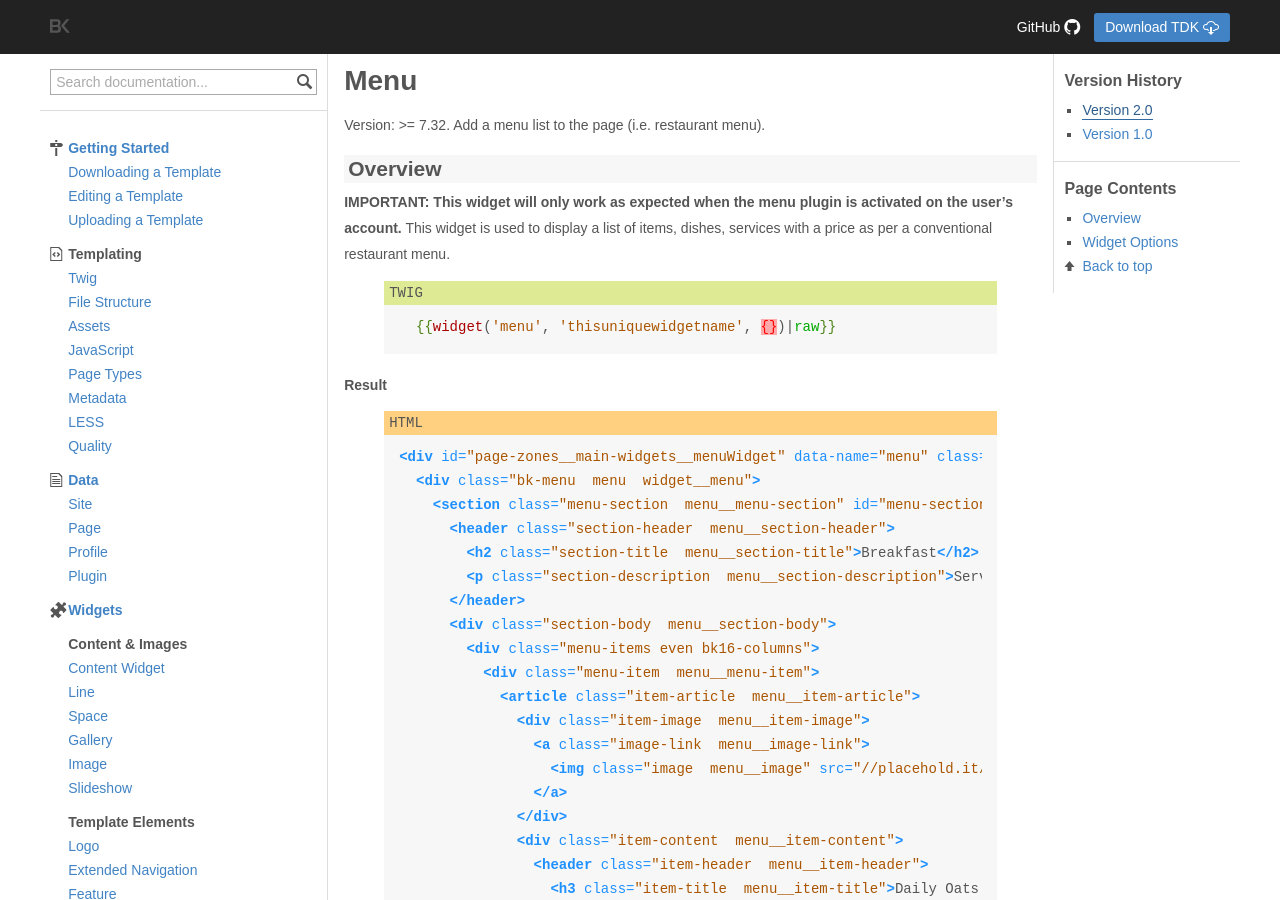
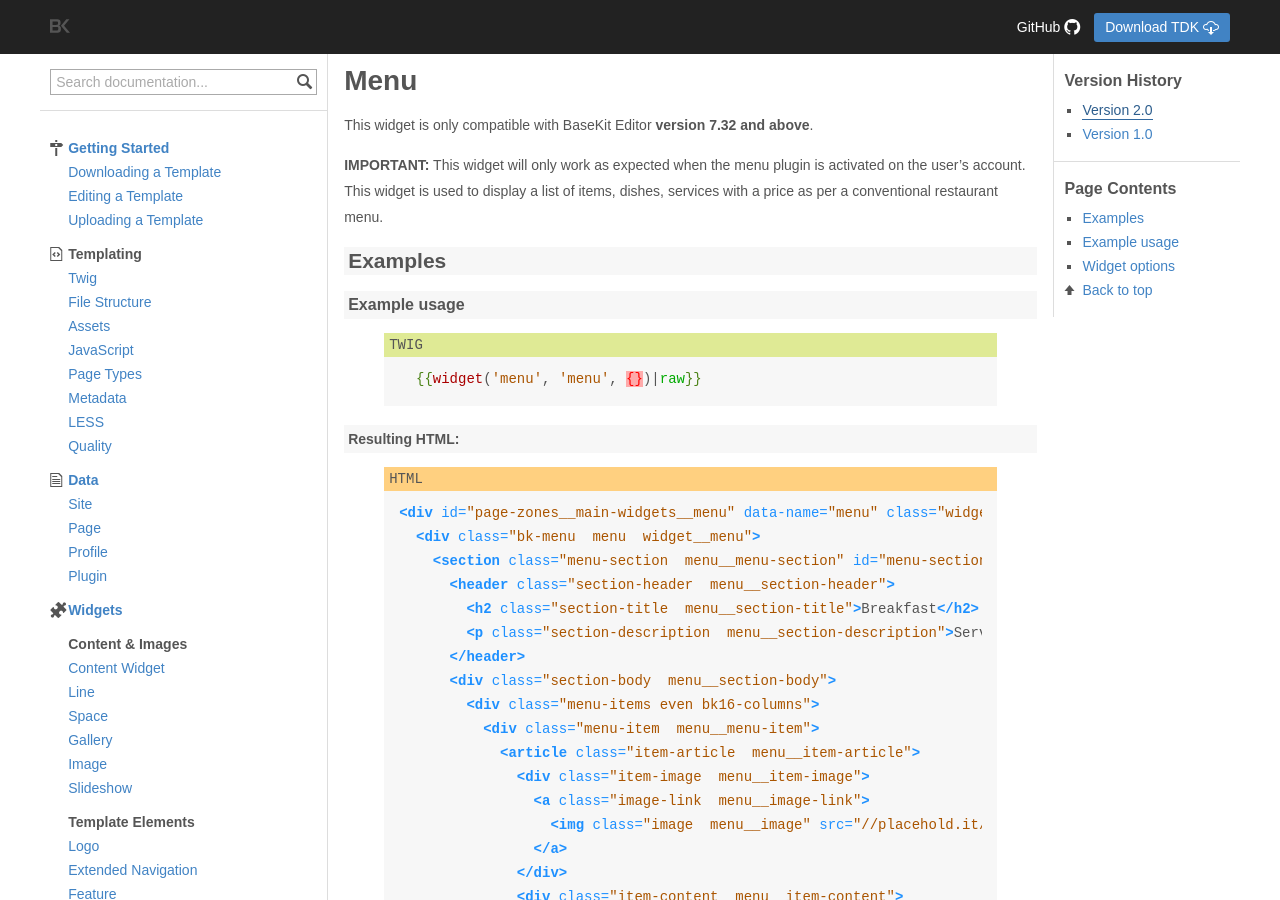
Before and after one commit to rusic/documentation, a Jekyll site: the page built from widgets/v2/menu.md, in a window 1280 px wide and 900 px high. Built offline with Jekyll 4.4.1, drawn with Linux system fonts in a browser that asks for light colours; some of the changed text lies outside the part shown.

Commit message:
Sorts menu widget pages

```diff
--- a/widgets/v2/menu.md
+++ b/widgets/v2/menu.md
@@ -11,26 +11,27 @@ versions:
 
 # Menu
 
-Version: >= 7.32. Add a menu list to the page (i.e. restaurant menu).
+This widget is only compatible with BaseKit Editor **version 7.32 and above**.
 
-## Overview
+**IMPORTANT:** This widget will only work as expected when the menu plugin is activated on the user's account. This widget is used to display a list of items, dishes, services with a price as per a conventional restaurant menu.
 
-**IMPORTANT: This widget will only work as expected when the menu plugin is activated on the user's account.** This widget is used to display a list of items, dishes, services with a price as per a conventional restaurant menu.
+## Examples
 
+### Example usage
 {% highlight django %}
 {% raw %}
 
-  {{widget('menu', 'thisuniquewidgetname', {})|raw}}
+  {{widget('menu', 'menu', {})|raw}}
 
 {% endraw %}
 {% endhighlight %}
 
+#### Resulting HTML:
 
-<h4>Result</h4>
 {% highlight html %}
 {% raw %}
 
-<div id="page-zones__main-widgets__menuWidget" data-name="menu" class="widget  widget--zone-widget">
+<div id="page-zones__main-widgets__menu" data-name="menu" class="widget  widget--zone-widget">
   <div class="bk-menu  menu  widget__menu">
     <section class="menu-section  menu__menu-section" id="menu-section--373">
       <header class="section-header  menu__section-header">
@@ -175,6 +176,6 @@ Version: >= 7.32. Add a menu list to the page (i.e. restaurant menu).
 {% endraw %}
 {% endhighlight %}
 
-## Widget Options
+## Widget options
 
 Currently this widget does not have any options.
```
Also changed, not shown: widgets/v2/menu-sections.md (+8 -6 lines).
